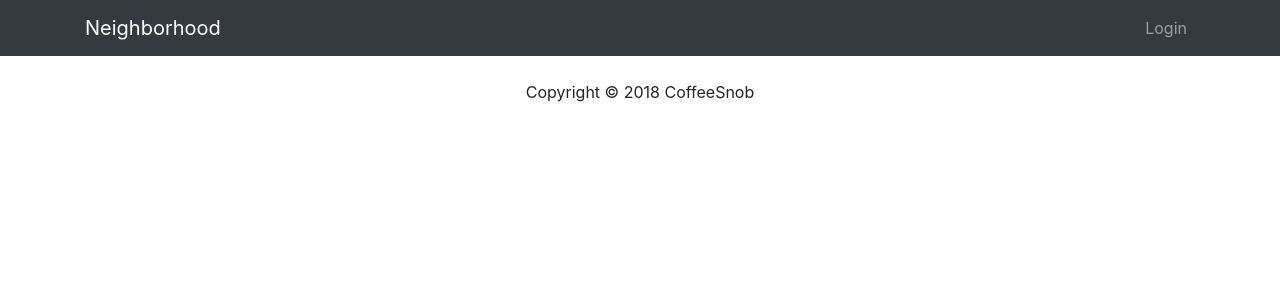
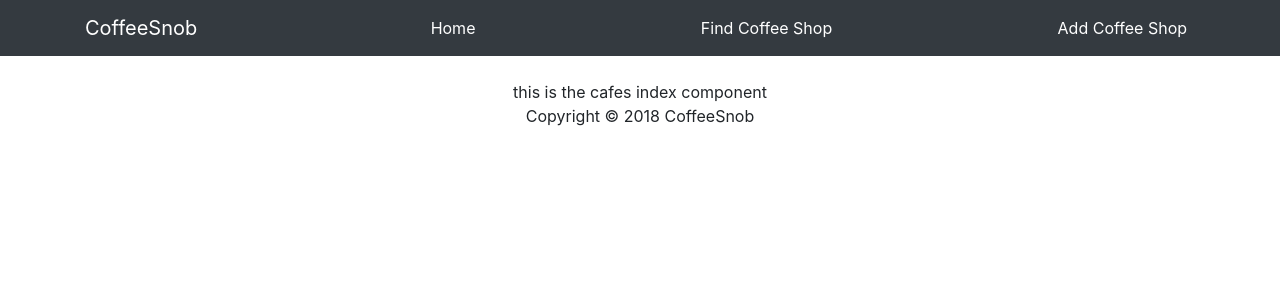
Before and after one commit to davidjkim810/coffee-snob, a React (Create React App) app in the folder coffee-snob-client/: page /cafes in a window 1280 px wide. Shown: the top 300 px of the page. Built offline with nearby package versions, Linux system fonts and the light colour scheme.

Commit message:
added generic navbar from bootstrap, added links for home/view coffee shop and add coffeeshop

```diff
--- a/coffee-snob-client/src/components/CafesCreate.js
+++ b/coffee-snob-client/src/components/CafesCreate.js
@@ -3,6 +3,7 @@ import React from 'react';
 const CafesCreate = () => {
   return (
     <div className="container">
+    this is the create component
     </div>
   )
 }
--- a/coffee-snob-client/src/components/CafesIndex.js
+++ b/coffee-snob-client/src/components/CafesIndex.js
@@ -3,6 +3,7 @@ import React from 'react';
 const CafesIndex = () => {
   return (
     <div className="container">
+    this is the cafes index component
     </div>
   )
 }
--- a/coffee-snob-client/src/components/CafesShow.js
+++ b/coffee-snob-client/src/components/CafesShow.js
@@ -3,6 +3,7 @@ import React from 'react';
 const CafesShow = () => {
   return (
     <div className="container">
+      this is the cafe show component
     </div>
   )
 }
--- a/coffee-snob-client/src/layout/NavBar.js
+++ b/coffee-snob-client/src/layout/NavBar.js
@@ -1,5 +1,5 @@
 import React, { Component } from 'react';
-import { Link } from 'react-router-dom';
+import { NavLink } from 'react-router-dom';
 
 class Navbar extends Component {
   render() {
@@ -7,9 +7,9 @@ class Navbar extends Component {
     return (
       <nav className="navbar navbar-expand-sm navbar-dark bg-dark mb-4">
          <div className="container">
-           <Link className="navbar-brand" to="/">
-             Neighborhood
-           </Link>
+           <NavLink className="navbar-brand" to="/">
+             CoffeeSnob
+           </NavLink>
            <button
              className="navbar-toggler"
              type="button"
@@ -18,15 +18,38 @@ class Navbar extends Component {
            >
              <span className="navbar-toggler-icon" />
            </button>
+
            <div className="collapse navbar-collapse" id="navbarNav">
              <ul className="navbar-nav ml-auto">
                <li className="nav-item">
-                 <Link className="nav-link" to="/login">
-                   Login
-                 </Link>
+                 <NavLink className="nav-link" to="/"
+                 >
+                   Home
+                 </NavLink>
                </li>
              </ul>
            </div>
+
+           <div className="collapse navbar-collapse" id="navbarNav">
+             <ul className="navbar-nav ml-auto">
+               <li className="nav-item">
+                 <NavLink className="nav-link" to="/cafes">
+                   Find Coffee Shop
+                 </NavLink>
+               </li>
+             </ul>
+           </div>
+
+           <div className="collapse navbar-collapse" id="navbarNav">
+             <ul className="navbar-nav ml-auto">
+               <li className="nav-item">
+                 <NavLink className="nav-link" to="/">
+                   Add Coffee Shop
+                 </NavLink>
+               </li>
+             </ul>
+           </div>
+
          </div>
        </nav>
     );
```
